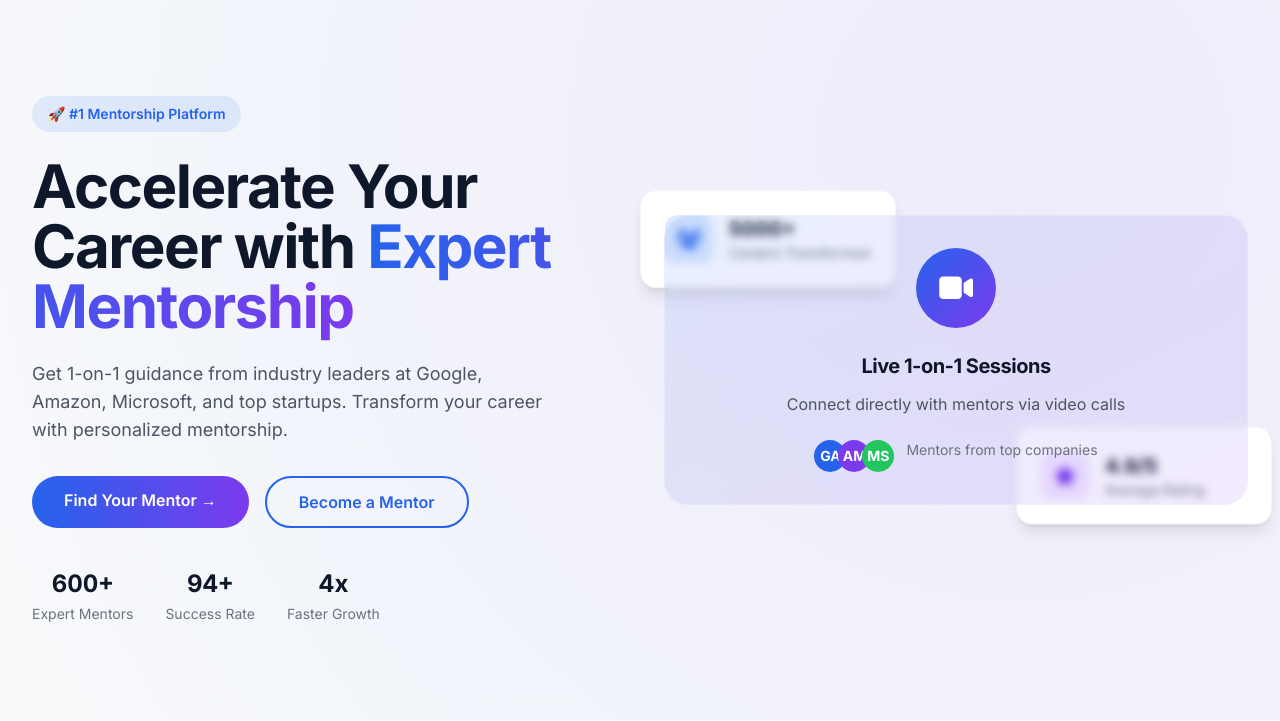
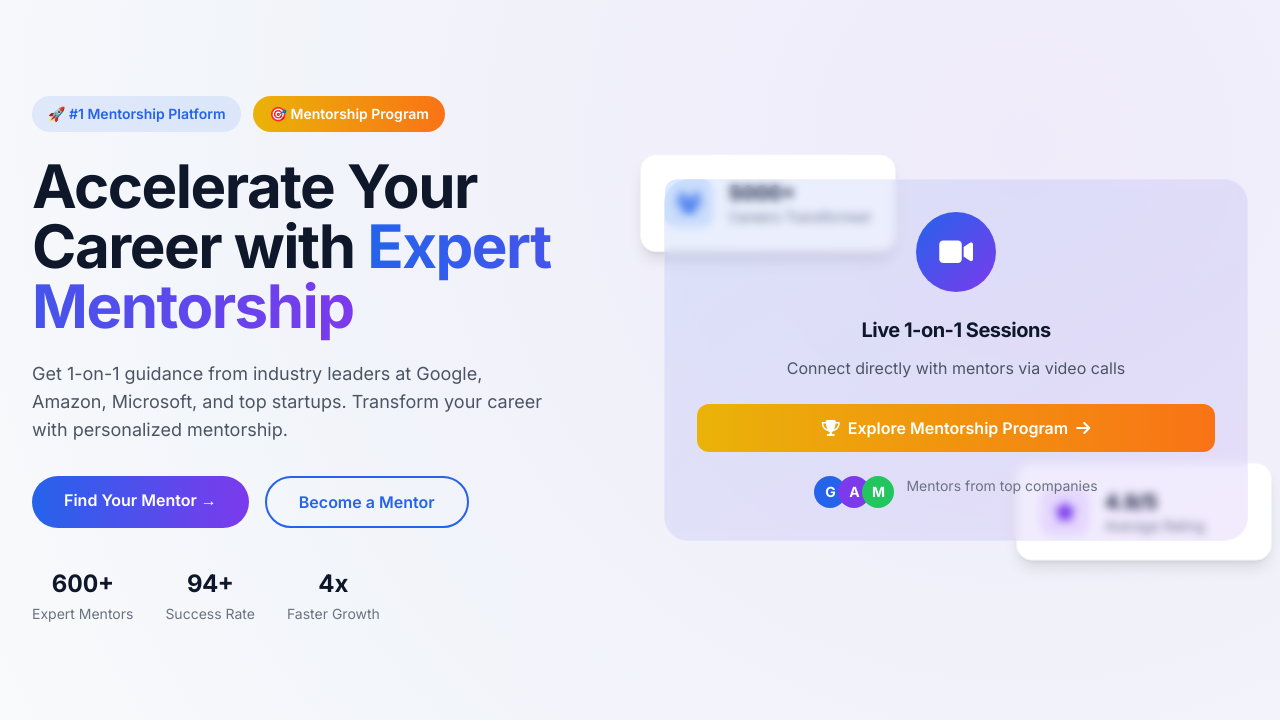
Before and after one commit to mohitrahangdaleai-dotcom/Clearq.in, a Flask app: page / in a window 1280 px wide. Shown: the part 65-786 px from the top of the page. Run offline with Flask 3, Linux system fonts and the light colour scheme; some libraries are stand-ins or nearby versions.

Commit message:
Update index.html

```diff
--- a/templates/index.html
+++ b/templates/index.html
@@ -7,9 +7,17 @@
         <div class="grid lg:grid-cols-2 gap-12 items-center">
             <!-- Left Content -->
             <div class="text-left reveal active">
-                <span class="inline-block px-4 py-2 rounded-full bg-primary/10 text-primary font-semibold text-sm mb-6">
-                    🚀 #1 Mentorship Platform
-                </span>
+                <div class="flex items-center gap-3 mb-6">
+                    <span class="inline-block px-4 py-2 rounded-full bg-primary/10 text-primary font-semibold text-sm">
+                        🚀 #1 Mentorship Platform
+                    </span>
+                    <!-- Mentorship Program Badge/Button -->
+                    <a href="{{ url_for('mentorship_program') }}"
+                       class="inline-block px-4 py-2 rounded-full bg-gradient-to-r from-yellow-500 to-orange-500 text-white font-semibold text-sm hover:shadow-lg hover:shadow-yellow-500/25 transition-all transform hover:-translate-y-0.5">
+                        🎯 Mentorship Program
+                    </a>
+                </div>
+
                 <h1 class="text-4xl md:text-5xl lg:text-6xl font-bold text-dark mb-6 leading-tight">
                     Accelerate Your Career with
                     <span class="bg-gradient-to-r from-primary to-secondary bg-clip-text text-transparent">
@@ -78,7 +86,7 @@
                         </div>
                     </div>
 
-                    <!-- Main Card -->
+                    <!-- Main Card with Mentorship Program CTA -->
                     <div class="relative bg-gradient-to-br from-primary/10 to-secondary/10 rounded-3xl p-8 backdrop-blur-sm border border-white/20">
                         <div class="text-center">
                             <div class="w-20 h-20 rounded-full bg-gradient-to-br from-primary to-secondary flex items-center justify-center mx-auto mb-6">
@@ -86,11 +94,22 @@
                             </div>
                             <h3 class="text-xl font-bold text-dark mb-3">Live 1-on-1 Sessions</h3>
                             <p class="text-gray-600 mb-6">Connect directly with mentors via video calls</p>
+
+                            <!-- Mentorship Program Button in Visual Area -->
+                            <div class="mb-6">
+                                <a href="{{ url_for('mentorship_program') }}"
+                                   class="inline-flex items-center justify-center px-6 py-3 w-full bg-gradient-to-r from-yellow-500 to-orange-500 text-white font-semibold rounded-xl hover:shadow-lg hover:shadow-yellow-500/30 transition-all transform hover:-translate-y-1">
+                                    <i class="fas fa-trophy mr-2"></i>
+                                    Explore Mentorship Program
+                                    <i class="fas fa-arrow-right ml-2"></i>
+                                </a>
+                            </div>
+
                             <div class="flex justify-center gap-3">
                                 <div class="flex items-center">
-                                    <div class="w-8 h-8 rounded-full bg-primary text-white flex items-center justify-center text-sm font-bold">GA</div>
-                                    <div class="w-8 h-8 rounded-full bg-secondary text-white flex items-center justify-center text-sm font-bold -ml-2">AM</div>
-                                    <div class="w-8 h-8 rounded-full bg-green-500 text-white flex items-center justify-center text-sm font-bold -ml-2">MS</div>
+                                    <div class="w-8 h-8 rounded-full bg-primary text-white flex items-center justify-center text-sm font-bold">G</div>
+                                    <div class="w-8 h-8 rounded-full bg-secondary text-white flex items-center justify-center text-sm font-bold -ml-2">A</div>
+                                    <div class="w-8 h-8 rounded-full bg-green-500 text-white flex items-center justify-center text-sm font-bold -ml-2">M</div>
                                 </div>
                                 <span class="text-sm text-gray-500">Mentors from top companies</span>
                             </div>
@@ -282,9 +301,30 @@
     </div>
 </section>
 
-<!-- Benefits Section -->
+<!-- Benefits Section with Mentorship Program Banner -->
 <section class="py-20 bg-gradient-to-b from-white to-gray-50">
     <div class="max-w-7xl mx-auto px-4 sm:px-6 lg:px-8">
+        <!-- Mentorship Program Banner -->
+        <div class="reveal mb-16 bg-gradient-to-r from-yellow-500 via-orange-500 to-yellow-500 rounded-2xl p-8 shadow-xl">
+            <div class="flex flex-col lg:flex-row items-center justify-between gap-6">
+                <div class="text-center lg:text-left">
+                    <h3 class="text-2xl font-bold text-white mb-3">🎯 Structured Mentorship Program</h3>
+                    <p class="text-white/90 max-w-2xl">
+                        Join our 3-month intensive program with weekly sessions, progress tracking, and guaranteed outcomes.
+                        Perfect for career changers and fast-trackers.
+                    </p>
+                </div>
+                <div>
+                    <a href="{{ url_for('mentorship_program') }}"
+                       class="inline-flex items-center px-8 py-4 bg-white text-orange-600 font-bold rounded-full hover:bg-gray-50 transition-all transform hover:-translate-y-1 shadow-lg">
+                        <i class="fas fa-calendar-alt mr-3"></i>
+                        Explore Program Details
+                        <i class="fas fa-arrow-right ml-3"></i>
+                    </a>
+                </div>
+            </div>
+        </div>
+
         <div class="text-center mb-16 reveal">
             <h2 class="text-3xl md:text-4xl font-bold text-dark mb-4">Why Choose ClearQ?</h2>
             <p class="text-lg text-gray-600 max-w-2xl mx-auto">
@@ -353,6 +393,11 @@
                    class="px-8 py-4 bg-transparent border-2 border-white text-white rounded-full font-bold text-lg hover:bg-white/10 transition-all">
                     Explore Mentors
                 </a>
+                <a href="{{ url_for('mentorship_program') }}"
+                   class="px-8 py-4 bg-gradient-to-r from-yellow-500 to-orange-500 text-white rounded-full font-bold text-lg hover:shadow-lg hover:shadow-yellow-500/30 transition-all transform hover:-translate-y-1">
+                    <i class="fas fa-trophy mr-2"></i>
+                    View Program
+                </a>
             </div>
             <p class="text-white/70 mt-6 text-sm">
                 No credit card required • Free 30-minute trial session
```
